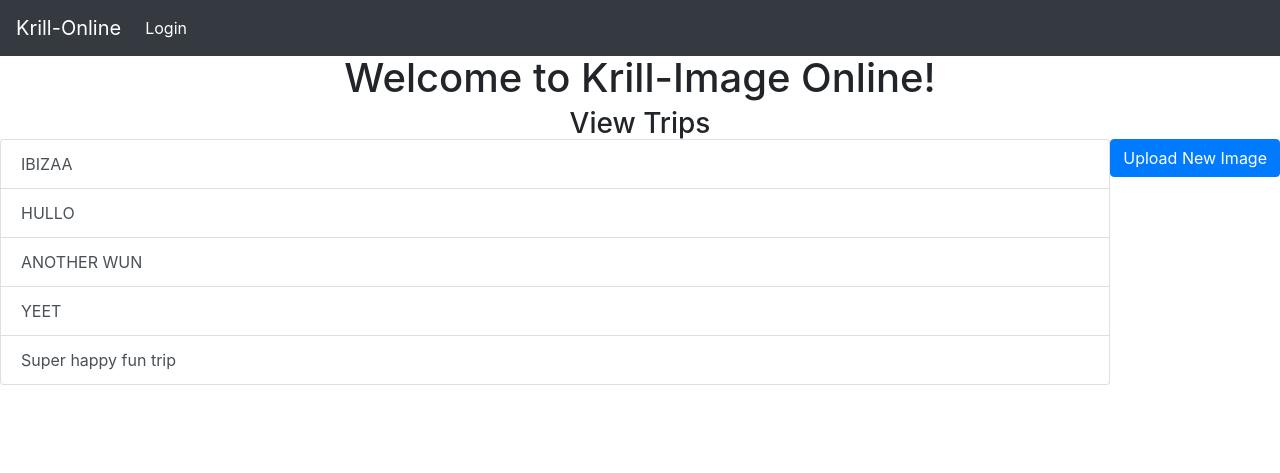
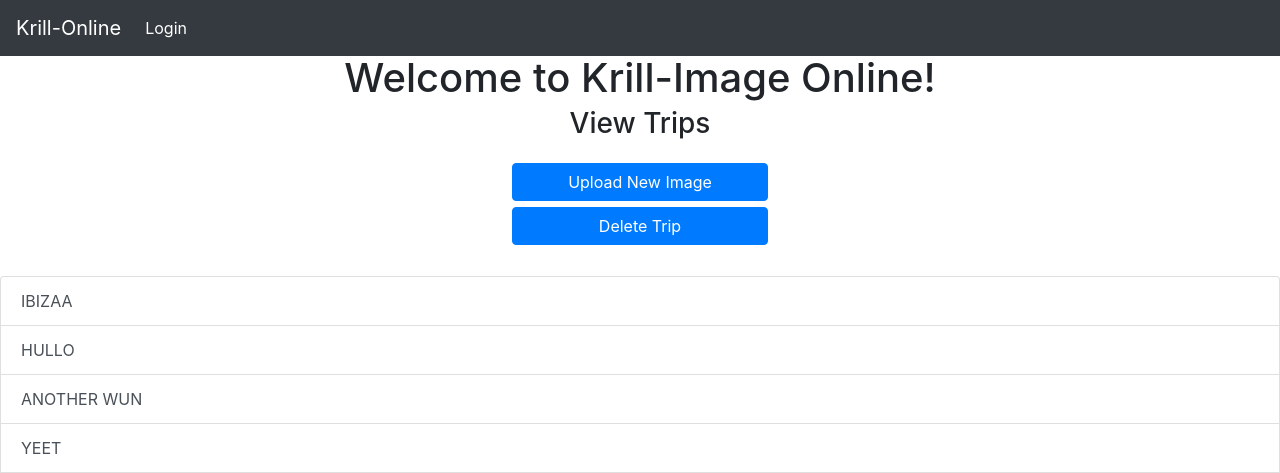
Before and after one commit to travis-payne/Krill-WebApp, a Django app: page /view_trips/ in a window 1280 px wide. Shown: the top 473 px of the page. Run offline with Django 3.2, Linux system fonts and the light colour scheme; data comes from the database, SQL or seed files in the repository; both versions use the stored data as it was after the commit; some libraries are stand-ins or nearby versions.

Commit message:
Can now view photos selected from a trip

```diff
--- a/KrillApp/static/KrillApp/view_trips.css
+++ b/KrillApp/static/KrillApp/view_trips.css
@@ -6,6 +6,10 @@ h4{
     margin: 0 auto;
     text-align: center;
 }
+
 #upload_btn{
-    float: right;
+    display: block;
+    width: 20%;
+    margin: 0 auto;
+    margin-bottom: 0.5%;
 }
--- a/KrillApp/templates/view_trips.html
+++ b/KrillApp/templates/view_trips.html
@@ -8,9 +8,17 @@
 <link rel="stylesheet" type="text/css" href="{% static 'KrillApp/view_trips.css' %}">
 
 <h3>View Trips</h3>
+<br />
+
 <div class="center">
-    <a id="upload_btn" class="btn btn-primary" href = "{% url 'upload_image_to_trip' %}">Upload New Image </a>
+    <div id ="view_trips_buttons">
+        <a id="upload_btn" class="btn btn-primary" href = "{% url 'upload_image_to_trip' %}">Upload New Image </a>
+        <a id="upload_btn" class="btn btn-primary" href = "{% url 'upload_image_to_trip' %}">Delete Trip </a>
+    </div>
 </div>
+
+<br />
+
 
 <ul id="trip_list" class="list-group">
     {% for i in trip_list %}
@@ -20,6 +28,7 @@
 
 
 </ul>
+
 <h4 id="Trip_Name"></h4>
 
 <ul id="trip_image_list" class="list-group">
@@ -68,6 +77,24 @@
 
         });
 
+        $("ul[id*=trip_image_list] li").live('click',function () {
+            console.log("yup");
+            DJANGO_STATIC_URL = '{{MEDIA_URL}}';
+            var image_url = $(this).text(); // gets text contents of clicked li
+
+            $.ajax({
+              type: "POST",
+              url: "{% url 'view_trip_image' %}",
+              data: {image_url: DJANGO_STATIC_URL + image_url,
+                'csrfmiddlewaretoken': '{{ csrf_token }}'},
+                success:function(result){
+                    document.write(result);
+
+                }
+          })
+
+        });
+
     </script>
 
 
--- a/KrillApp/urls.py
+++ b/KrillApp/urls.py
@@ -33,7 +33,9 @@ urlpatterns = [
     path("create_trip/",views.Create_Trip,name='create_trip'),
     path("view_trips/",views.Get_User_Trips,name='view_trips'),
     path("get_trip_image_list/",views.Get_Trip_Image_List,name='get_trip_image_list'),
-    path("upload_image_to_trip/",views.Upload_Image_To_Trip,name='upload_image_to_trip')
+    path("upload_image_to_trip/",views.Upload_Image_To_Trip,name='upload_image_to_trip'),
+    path("view_trip_image/",views.View_Trip_Image,name='view_trip_image')
+
 
 
 ] + static(settings.MEDIA_URL, document_root = settings.MEDIA_ROOT)
--- a/KrillApp/views.py
+++ b/KrillApp/views.py
@@ -77,4 +77,9 @@ def Upload_Image_To_Trip(request):
 
 def Delete_User_Image(request):
     Image.objects.filter(image_file=request.POST['image_url']).delete()
-    return HttpResponseRedirect('/images_view')
+    return HttpResponseRedirect('/view_trips')
+
+
+def View_Trip_Image(request):
+    html = render_to_string('view_trip_image.html',{'image_url':request.POST['image_url']},request=request)
+    return HttpResponse(html)
```
Also changed, not shown: KrillApp/static/KrillApp/view_trip_image.css (added, +13 -0 lines), KrillApp/templates/view_trip_image.html (added, +49 -0 lines), db.sqlite3, media/user_1/9323b2fa-79ce-4273-838a-e607ec1fc8f8.jpg (added).
